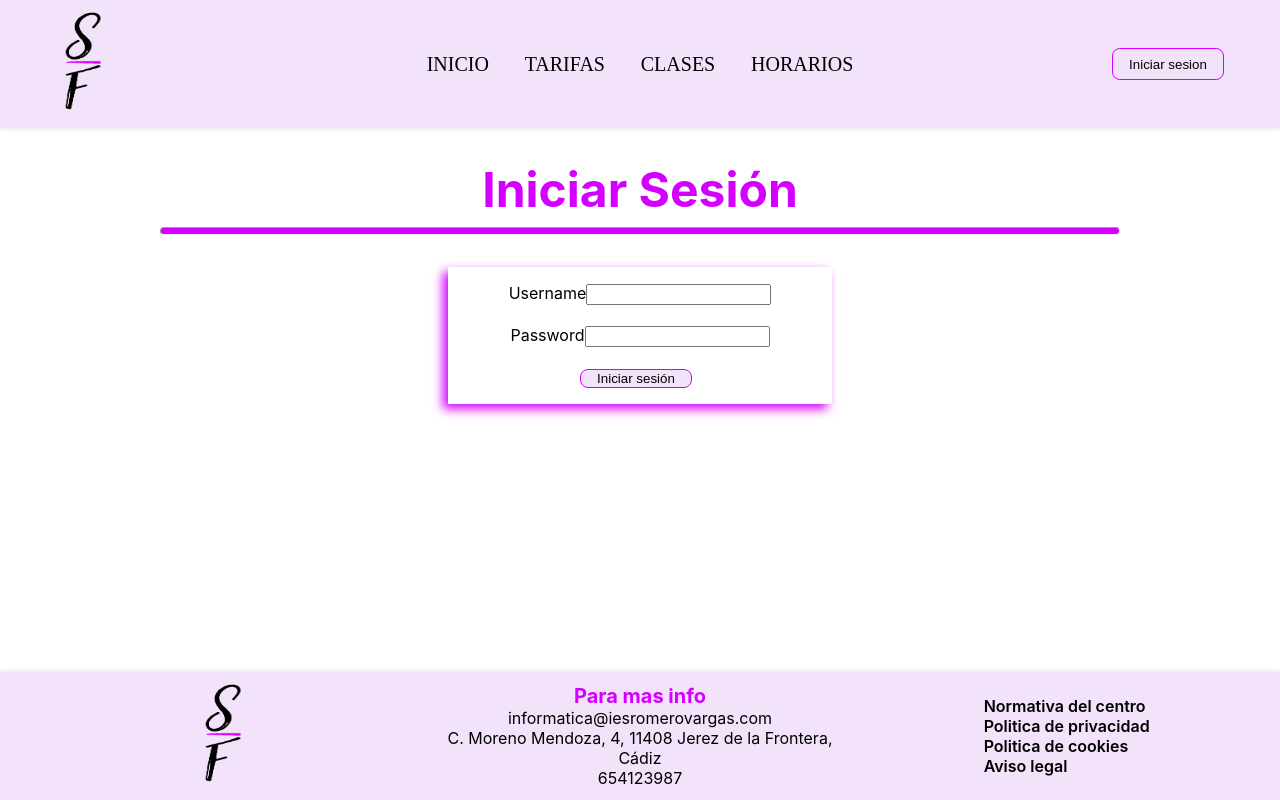
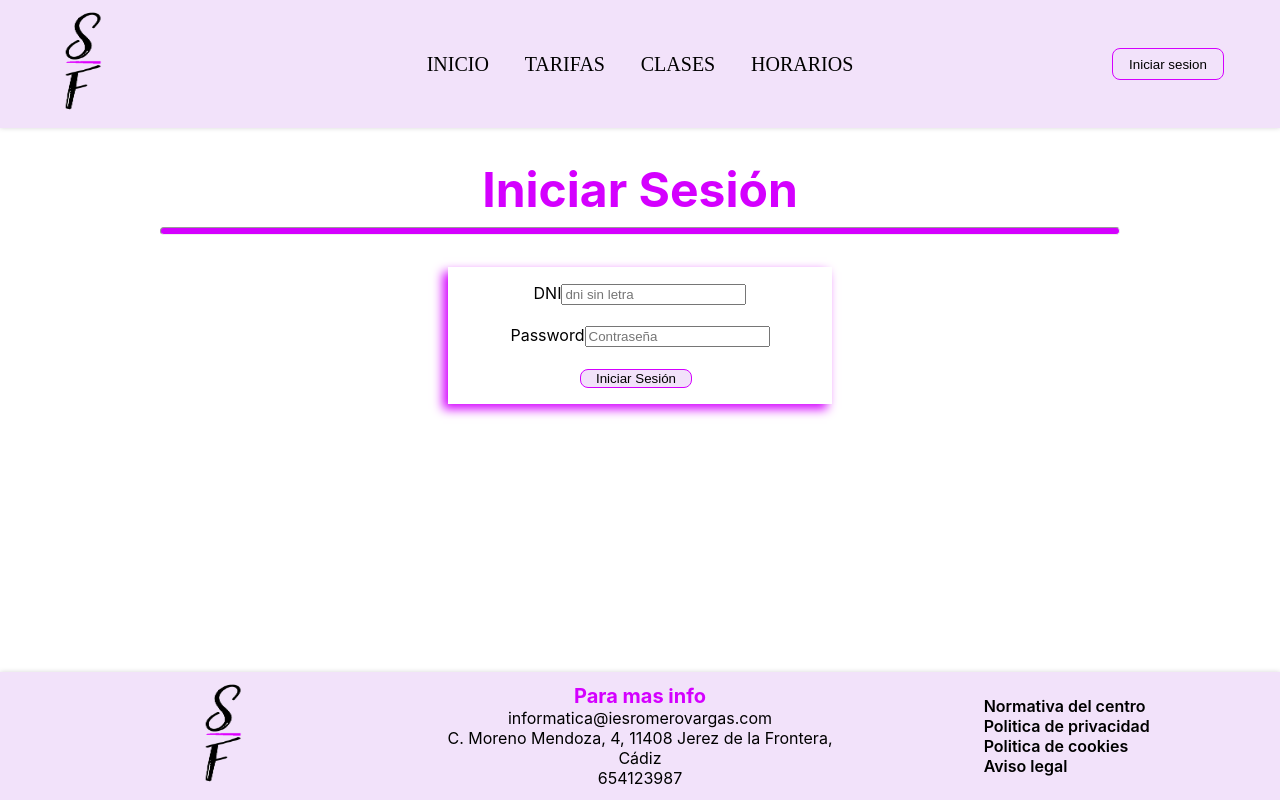
Before and after one commit to daviip/ProyectoFinal, a Next.js app in the folder sherry-front/: page /inicio in a window 1280 px wide. Built offline with nearby package versions, Linux system fonts and the light colour scheme.

Commit message:
objeivo token cumplido

```diff
--- a/sherry-front/pages/index.js
+++ b/sherry-front/pages/index.js
@@ -5,6 +5,7 @@ import { Footer } from "../components/Footer";
 import { Clases } from "../components/Clases";
 
 export default function Home({ datap, datac }) {
+  // console.log(window.localStorage.getItem("token"));
   return (
     <div>
       <Header />
--- a/sherry-front/pages/inicio.js
+++ b/sherry-front/pages/inicio.js
@@ -1,28 +1,64 @@
 import { Header } from "../components/Header";
 import { Footer } from "../components/Footer";
 import styles from "../styles/Home.module.css";
+import { useState } from "react";
 
 export default function Inicio() {
+  const [dni, setDni] = useState("");
+  const [password, setPassword] = useState("");
+
+  const handleSubmit = (e) => {
+    e.preventDefault();
+    fetch("http://localhost:5000/users/login", {
+      method: "POST",
+      headers: {
+        "Content-Type": "application/json",
+      },
+      body: JSON.stringify({ dni, password }),
+    })
+      .then((res) => res.json())
+      .then((data) => {
+        if (data.error) {
+          alert(data.error);
+        } else {
+          localStorage.setItem("token", data._id);
+          window.location = "/";
+        }
+      });
+  };
+
   return (
     <div>
       <Header />
       <h1 className={styles.title}>Iniciar Sesión</h1>
       <hr className={styles.separador} />
       <div className={styles.inicio}>
-        <form>
-          <label for="username">Username</label>
-          <input type="text" name="username" id="username" required />
+        <form onSubmit={handleSubmit}>
+          <label>DNI</label>
+          <input
+            type="number"
+            name="dni"
+            value={dni}
+            placeholder="dni sin letra"
+            onChange={(e) => setDni(e.target.value)}
+            required
+          />
           <br></br>
           <br></br>
-          <label for="Password">Password</label>
-          <input type="password" name="password" id="password" required />
+          <label>Password</label>
+          <input
+            type="password"
+            name="password"
+            value={password}
+            placeholder="Contraseña"
+            onChange={(e) => setPassword(e.target.value)}
+            required
+          />
           <br></br>
           <br></br>
-          <input
-            type="submit"
-            value="Iniciar sesión"
-            className={styles.loginB}
-          />
+          <button type="submit" className={styles.loginB}>
+            Iniciar Sesión
+          </button>
         </form>
       </div>
       <Footer />
```
